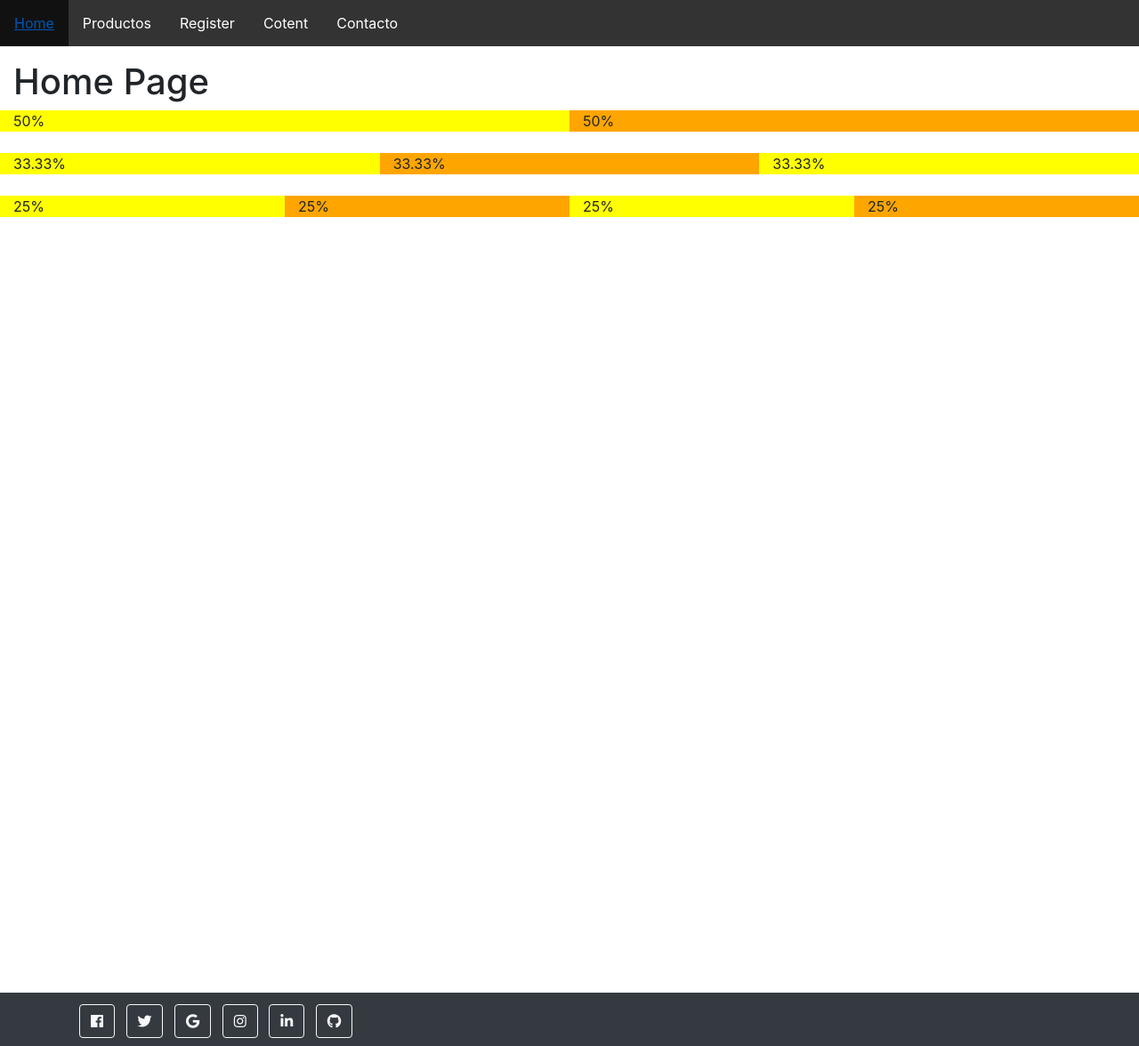
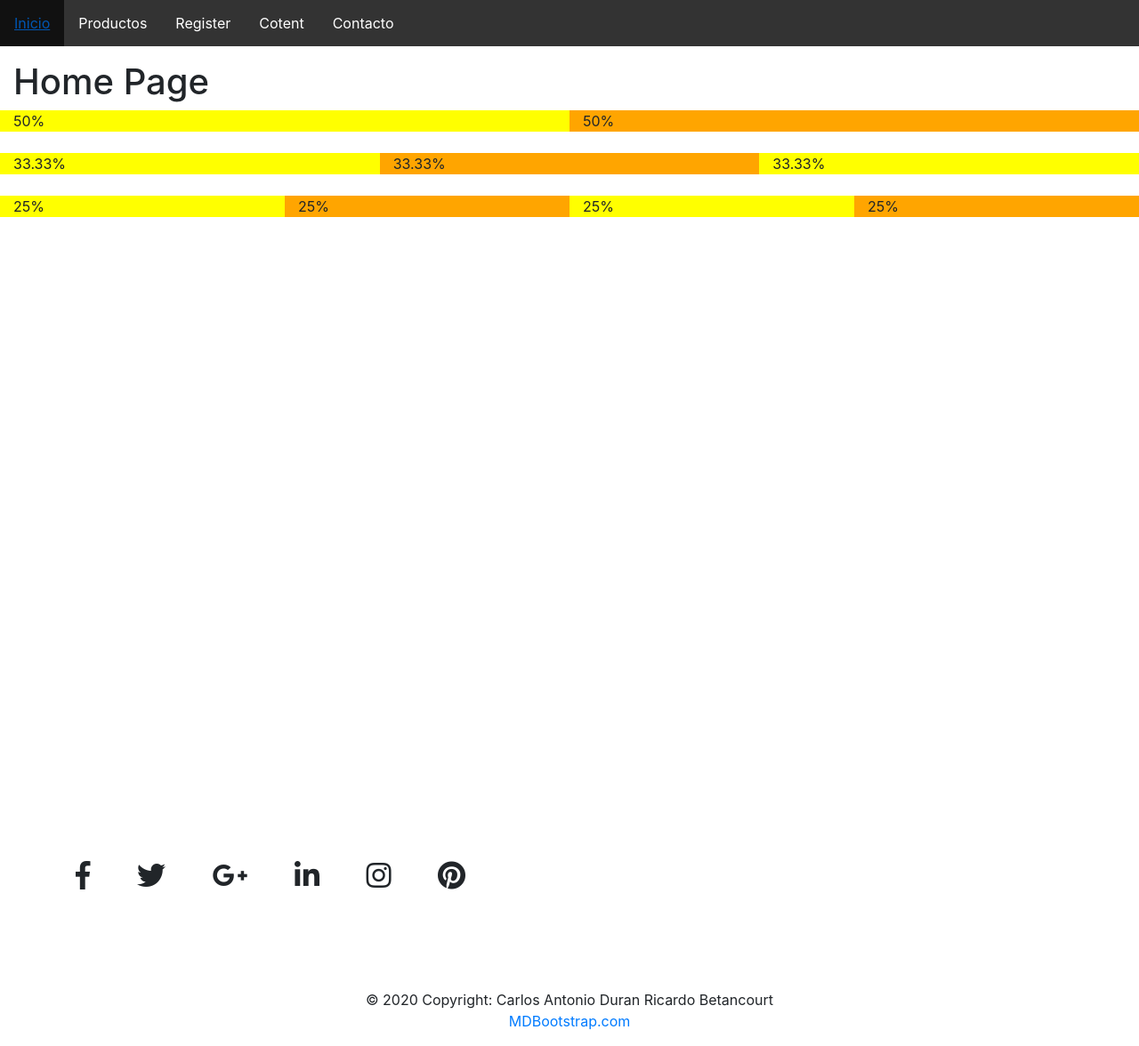
Before and after one commit to rickalfa/proyecto_websttomas, a PHP site: page /index.php in a window 1280 px wide. Shown: the whole page at 89% size. Run offline with PHP 8.4, Linux system fonts and the light colour scheme; some libraries are stand-ins or nearby versions.

Commit message:
se agrega favicon

```diff
--- a/estilos/estilosbase.css
+++ b/estilos/estilosbase.css
@@ -32,10 +32,11 @@ ul {
   }
 
   .footer {
-    position: absolute;
+    position: fixed;
+    left: 0;
     bottom: 0;
     width: 100%;
-    height: 60px;
-    line-height: 60px;
-    background-color: #f5f5f5;
-  }
+    background-color: red;
+    color: white;
+    text-align: center;
+ }
--- a/views/footer.php
+++ b/views/footer.php
@@ -1,106 +1,59 @@
+<!-- Footer -->
+<footer class="page-footer font-small cyan darken-3 fixed-bottom">
 
+  <!-- Footer Elements -->
+  <div class="container">
 
-
-
-<!-- Footer -->
-<div class="fixed-bottom" >
- <footer class="footer bg-dark">
-      <!-- # Links SCRIPT region -->
-
-
-     <script src="https://code.jquery.com/jquery-3.2.1.slim.min.js" integrity="sha384-KJ3o2DKtIkvYIK3UENzmM7KCkRr/rE9/Qpg6aAZGJwFDMVNA/GpGFF93hXpG5KkN" crossorigin="anonymous"></script>
-     <script src="https://cdn.jsdelivr.net/npm/popper.js@1.12.9/dist/umd/popper.min.js" integrity="sha384-ApNbgh9B+Y1QKtv3Rn7W3mgPxhU9K/ScQsAP7hUibX39j7fakFPskvXusvfa0b4Q" crossorigin="anonymous"></script>
-     <script src="https://cdn.jsdelivr.net/npm/bootstrap@4.0.0/dist/js/bootstrap.min.js" integrity="sha384-JZR6Spejh4U02d8jOt6vLEHfe/JQGiRRSQQxSfFWpi1MquVdAyjUar5+76PVCmYl" crossorigin="anonymous"></script>
-
-
-
-      <!-- # Links endregion -->
-
-       <!-- Grid container -->
-       <div class="container">
-         <!-- Section: Social media -->
-         <section class="mb-4">
-           <!-- Facebook -->
-           <a class="btn btn-outline-light btn-floating m-1" href="#!" role="button"
-           ><i class="fab fa-facebook"></i>
-           </a>
-
-
-           <!-- Twitter -->
-           <a class="btn btn-outline-light btn-floating m-1" href="#!" role="button"
-             ><i class="fab fa-twitter"></i></a>
-
-           <!-- Google -->
-           <a class="btn btn-outline-light btn-floating m-1" href="#!" role="button"
-             ><i class="fab fa-google"></i
-           ></a>
-
-           <!-- Instagram -->
-           <a class="btn btn-outline-light btn-floating m-1" href="#!" role="button"
-             ><i class="fab fa-instagram"></i
-           ></a>
-
-           <!-- Linkedin -->
-           <a class="btn btn-outline-light btn-floating m-1" href="#!" role="button"
-             ><i class="fab fa-linkedin-in"></i
-           ></a>
-
-           <!-- Github -->
-           <a class="btn btn-outline-light btn-floating m-1" href="#!" role="button"
-             ><i class="fab fa-github"></i
-           ></a>
-         </section>
-         <!-- Section: Social media -->
-
-         <!-- Section: Text -->
-         <section class="mb-4">
-           <p class="text-light">
-            Proyecto desarrollado para el ramo desarrollo-web st-tomas
-           </p>
-         </section>
-         <!-- Section: Text -->
-
-         <!-- Section: Links -->
-         <section class="container">
-           <!--Grid row-->
+    <!-- Grid row-->
     <div class="row">
 
-             <!--Grid column-->
-             <div class="col-lg-3 col-md-6 mb-4 mb-md-0">
-          <h5 class="text-uppercase">Links</h5>
+      <!-- Grid column -->
+      <div class="col-md-12 py-5">
+        <div class="mb-5 flex-center">
 
-          <ul class="list-unstyled mb-0">
-            <li>
-              <a href="#!" class="text-white">Link 1</a>
-            </li>
-            <li>
-              <a href="#!" class="text-white">Link 2</a>
-            </li>
-            <li>
-              <a href="#!" class="text-white">Link 3</a>
-            </li>
-            <li>
-              <a href="#!" class="text-white">Link 4</a>
-            </li>
-          </ul>
+          <!-- Facebook -->
+          <a class="fb-ic">
+            <i class="fab fa-facebook-f fa-lg white-text mr-md-5 mr-3 fa-2x"> </i>
+          </a>
+          <!-- Twitter -->
+          <a class="tw-ic">
+            <i class="fab fa-twitter fa-lg white-text mr-md-5 mr-3 fa-2x"> </i>
+          </a>
+          <!-- Google +-->
+          <a class="gplus-ic">
+            <i class="fab fa-google-plus-g fa-lg white-text mr-md-5 mr-3 fa-2x"> </i>
+          </a>
+          <!--Linkedin -->
+          <a class="li-ic">
+            <i class="fab fa-linkedin-in fa-lg white-text mr-md-5 mr-3 fa-2x"> </i>
+          </a>
+          <!--Instagram-->
+          <a class="ins-ic">
+            <i class="fab fa-instagram fa-lg white-text mr-md-5 mr-3 fa-2x"> </i>
+          </a>
+          <!--Pinterest-->
+          <a class="pin-ic">
+            <i class="fab fa-pinterest fa-lg white-text fa-2x"> </i>
+          </a>
         </div>
-             <!--Grid column-->
       </div>
+      <!-- Grid column -->
 
-           <!--Grid row-->
-         </section>
-         <!-- Section: Links -->
     </div>
-       <!-- Grid container -->
+    <!-- Grid row-->
+
+  </div>
+  <!-- Footer Elements -->
 
   <!-- Copyright -->
-       <div class="text-center p-3" style="background-color: rgba(0, 0, 0, 0.2);">
-       <p class="text-light">© 2020 Copyright: Ricardo B. , Carlitos </p>
+  <div class="footer-copyright text-center py-3">© 2020 Copyright:
+    Carlos Antonio Duran
+    Ricardo Betancourt
+      </br>
 
-         <a class="text-white" href="https://mdbootstrap.com/">MDBootstrap.com</a>
+    <a href="/"> MDBootstrap.com</a>
   </div>
   <!-- Copyright -->
+
 </footer>
-
-</div>
 <!-- Footer -->
--- a/views/head.php
+++ b/views/head.php
@@ -1,4 +1,5 @@
 
+<link rel="icon" type="image/x-icon" href="../Tienda/IMG/icono_tienda32x32.ico">
 
 <link rel="stylesheet" href="https://cdn.jsdelivr.net/npm/bootstrap@4.0.0/dist/css/bootstrap.min.css" integrity="sha384-Gn5384xqQ1aoWXA+058RXPxPg6fy4IWvTNh0E263XmFcJlSAwiGgFAW/dAiS6JXm" crossorigin="anonymous">
 
--- a/views/navbar.php
+++ b/views/navbar.php
@@ -1,9 +1,12 @@
 
+<nav>
    <ul>
-  <li><a href="/projecto_ramoweb/views/home.php">Home</a></li>
+     <li><a href="/projecto_ramoweb/views/home.php">Inicio</a></li>
      <li><a href="/projecto_ramoweb/views/productos.php">Productos</a></li>
      <li><a href="/projecto_ramoweb/views/register.php">Register</a></li>
      <li><a href="/projecto_ramoweb/views/content.php">Cotent</a></li>
      <li><a href="/projecto_ramoweb/views/contacto.php">Contacto</a></li>
 
    </ul>
+
+</nav>
--- a/views/productos.php
+++ b/views/productos.php
@@ -21,9 +21,6 @@
 
 <h1> productos </h1>
 
- </body>
-<!-- # Body endregion -->
-
 
 
 <!-- # Footer region -->
@@ -35,7 +32,8 @@
 
 
 
-
+ </body>
+<!-- # Body endregion -->
 
 
 
```
Also changed, not shown: views/contacto.php (+7 -7 lines), views/content.php (+12 -7 lines), Tienda/IMG/icono_tienda32x32.ico (added). Lines whose indentation alone changed are shown as unchanged.
